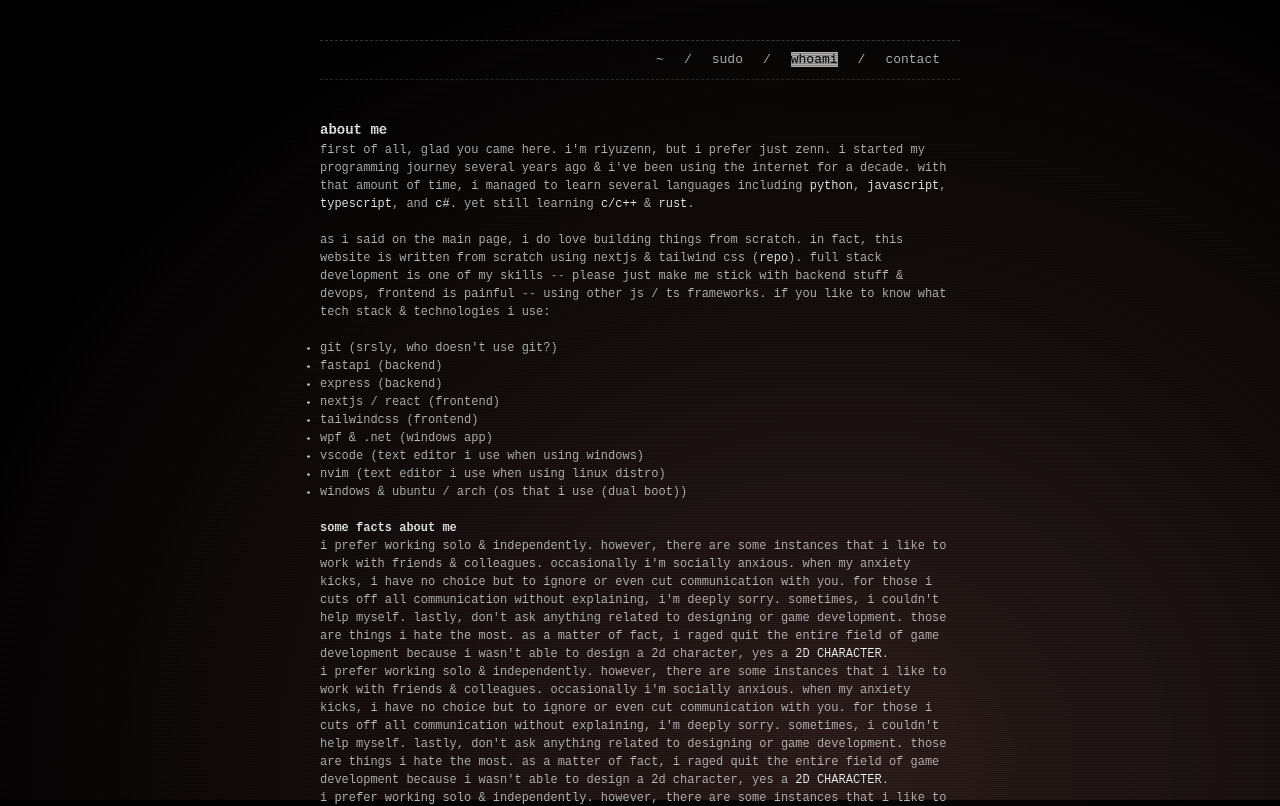
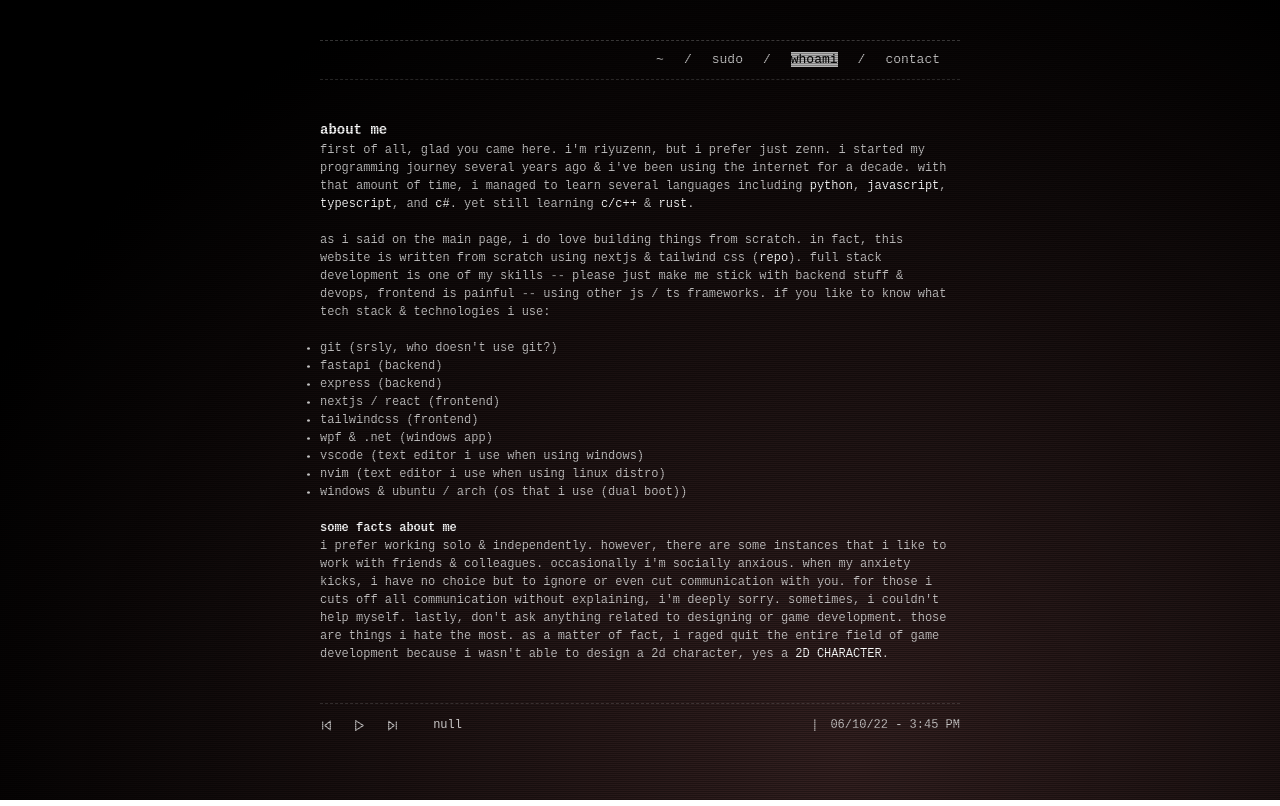
Before and after one commit to riyuzenn/zenn, a Next.js app: page /about in a window 1280 px wide. Shown: the top 806 px of the page. Built offline with nearby package versions, Linux system fonts and the light colour scheme.

Commit message:
remove duplicates

```diff
--- a/pages/about.mdx
+++ b/pages/about.mdx
@@ -37,21 +37,3 @@ occasionally i'm socially anxious. when my anxiety kicks, i have no choice but t
 for those i cuts off all communication without explaining, i'm deeply sorry. sometimes, i couldn't help myself. lastly, don't
 ask anything related to designing or game development. those are things i hate the most. as a matter of fact, i raged quit the entire field
 of game development because i wasn't able to design a 2d character, yes a <b>2D CHARACTER</b>.
-
-i prefer working solo & independently. however, there are some instances that i like to work with friends & colleagues.
-occasionally i'm socially anxious. when my anxiety kicks, i have no choice but to ignore or even cut communication with you.
-for those i cuts off all communication without explaining, i'm deeply sorry. sometimes, i couldn't help myself. lastly, don't
-ask anything related to designing or game development. those are things i hate the most. as a matter of fact, i raged quit the entire field
-of game development because i wasn't able to design a 2d character, yes a <b>2D CHARACTER</b>.
-
-i prefer working solo & independently. however, there are some instances that i like to work with friends & colleagues.
-occasionally i'm socially anxious. when my anxiety kicks, i have no choice but to ignore or even cut communication with you.
-for those i cuts off all communication without explaining, i'm deeply sorry. sometimes, i couldn't help myself. lastly, don't
-ask anything related to designing or game development. those are things i hate the most. as a matter of fact, i raged quit the entire field
-of game development because i wasn't able to design a 2d character, yes a <b>2D CHARACTER</b>.
-
-i prefer working solo & independently. however, there are some instances that i like to work with friends & colleagues.
-occasionally i'm socially anxious. when my anxiety kicks, i have no choice but to ignore or even cut communication with you.
-for those i cuts off all communication without explaining, i'm deeply sorry. sometimes, i couldn't help myself. lastly, don't
-ask anything related to designing or game development. those are things i hate the most. as a matter of fact, i raged quit the entire field
-of game development because i wasn't able to design a 2d character, yes a <b>2D CHARACTER</b>.
```
